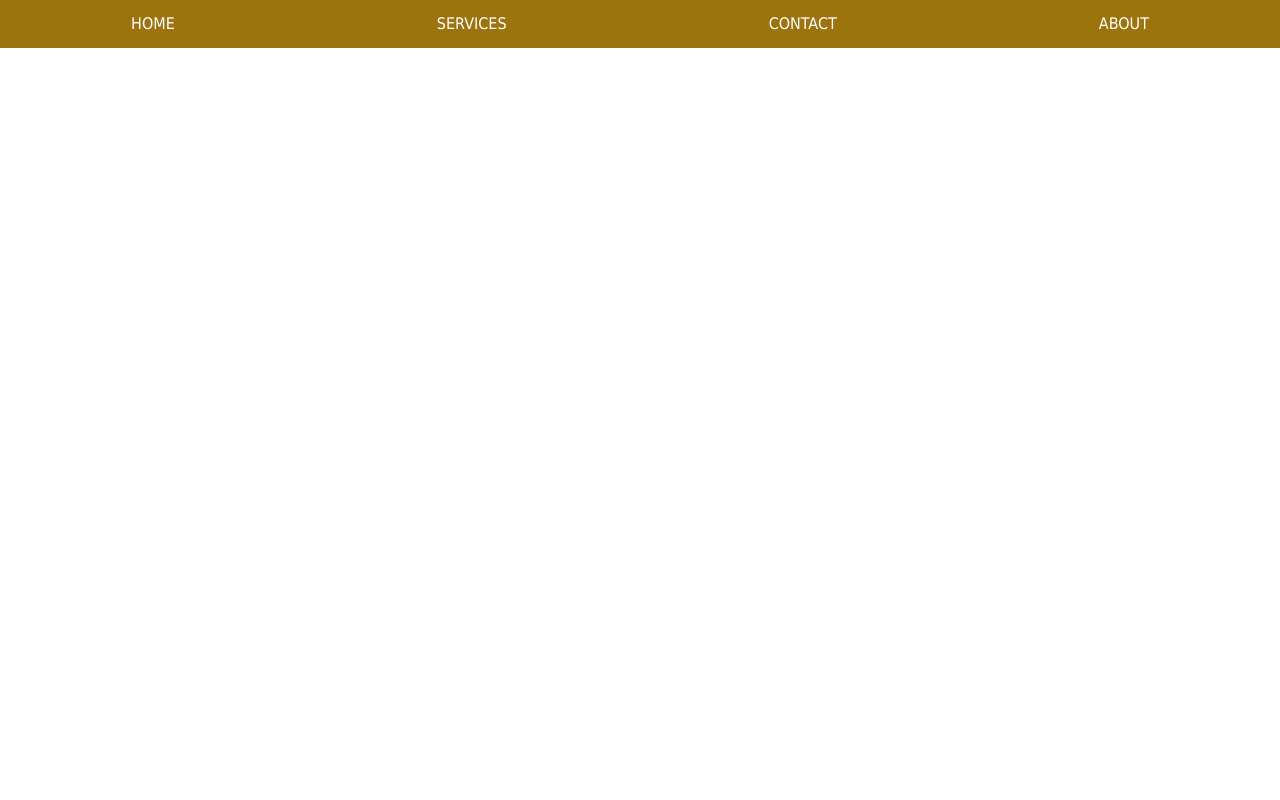
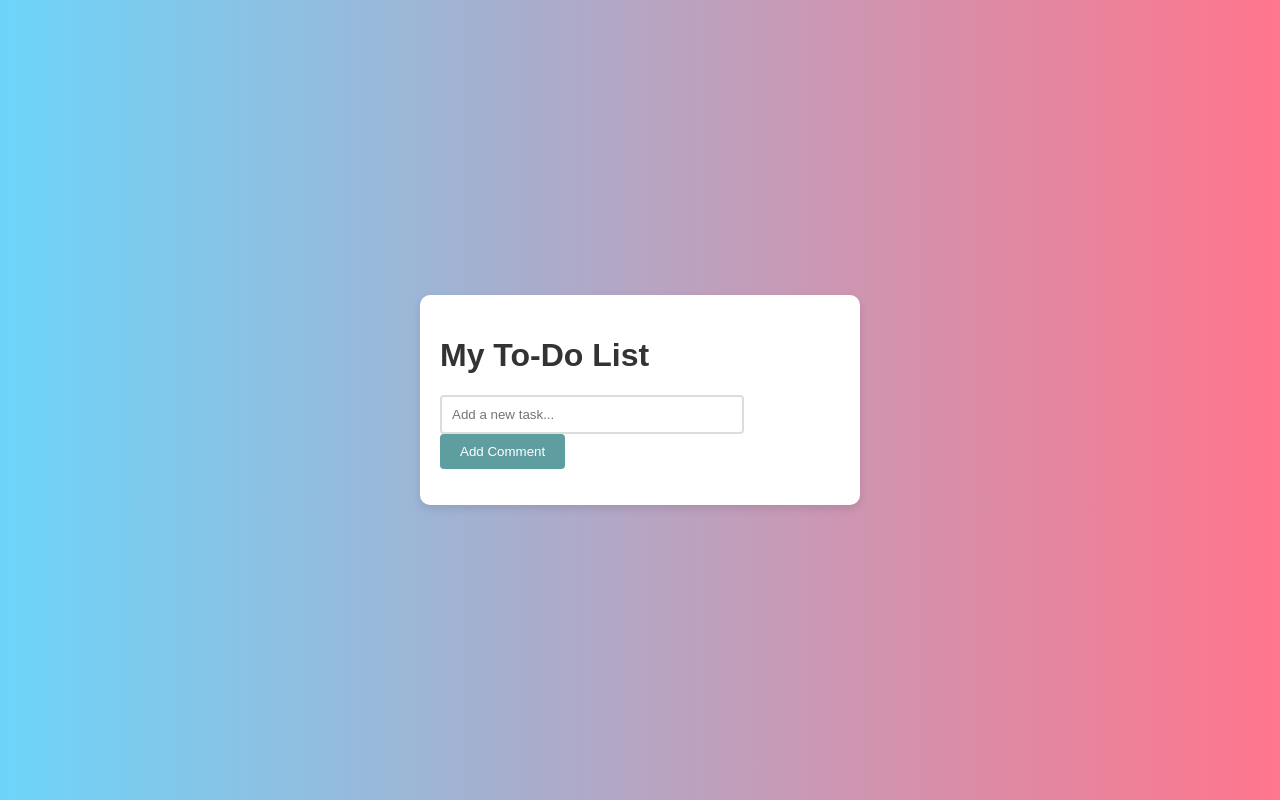
Before and after one commit to Maremar3/DOM-Project, a plain HTML site: page index.html in a window 1280 px wide. Drawn offline with Linux system fonts and the light colour scheme.

Commit message:
new idea

```diff
--- a/index.html
+++ b/index.html
@@ -1,21 +1,24 @@
 <!DOCTYPE html>
-<html>
-  <head>
-    <title>ALAB DOM Manipulation</title>
-
-    <meta charset="UTF-8" />
-    <link rel="stylesheet" href="styles.css">
-    <!-- <script src="index.js" defer></script> -->
-  </head>
-
-  <body>
-    <header>
-      <nav id="top-menu"></nav>
-      <!-- Add the <nav> element below -->
-      <nav id="sub-menu"></nav>
-    </header>
-    <main></main>
-
-    <script src="index.js"></script>
-  </body>
+<html lang="en">
+<head>
+    <meta charset="UTF-8">
+    <meta name="viewport" content="width=device-width, initial-scale=1.0">
+    <title>TO-DO-LIST</title>
+    <link rel="stylesheet" href="style.css">
+</head>
+<body>
+    <script src="script.js"></script>
+    <div id="todo-app">
+        <h1>My To-Do List</h1>
+        <form id="todo-form">
+            <input type="text" id="todo-input" placeholder="Add a new task...">
+            <!-- <button type="submit" >Add Task</button> -->
+            <!-- <button  id="cbutton">Add Task</button> -->
+            <button id="addCommentBtn">Add Comment</button>
+        </form>
+        <ul id="todo-list">
+            <!-- Tasks will be added here -->
+        </ul>
+      </div>
+</body>
 </html>
--- a/index.js
+++ /dev/null
@@ -1,104 +0,0 @@
-//import "./styles.css";
-// if (typeof window !== 'undefined') {
-//   // 👉️ can use document here
-//   console.log('You are on the browser')
-
-//   console.log(document.title)
-//   console.log(document.getElementsByClassName('my-class'));
-// } else {
-//   // 👉️ can't use document here
-//   console.log('You are on the server')
-// }
-const mainEl = document.getElementsByTagName("main")[0];
-// console.log(mainEl);
-//let mainEl = document.getElementsByTagName('main');
-//console.log(mainEl);
-mainEl.style.backgroundColor = "var(--main-bg)";
-//document.querySelector("h1").innerText = "DOM Manipulation";
-mainEl.innerHTML = "<h1>DOM Manipulation</h1>";
-mainEl.classList.add("flex-ctr");
-//mainEL.style.textAlign="center"
-const topMenuEl = document.getElementById("top-menu");
-// Set the height of topMenuEl to be 100%
-topMenuEl.style.height = "100%";
-// Set the background color of topMenuEl to the value stored in --top-menu-bg CSS custom property
-topMenuEl.style.backgroundColor = "var(--top-menu-bg)";
-//Add a class of flex-around to topMenuEl.
-topMenuEl.classList.add("flex-around");
-// Menu data structure
-var menuLinks = [
-  { text: "HOME", href: "/HOME" },
-  { text: "SERVICES", href: "/SERVICES" },
-  { text: "CONTACT", href: "/CONTACT" },
-  { text: "ABOUT", href: "/ABOUT" },
-];
-
-//HENOCK ARRAY**********//
-// menuLinks.forEach(function (i) {
-//   //Create an <a> element.
-//   const link = document.createElement("a");
-//   link.innerText = i.text;
-//   link.href = `${i.href}`;
-//   topMenuEl.appendChild(link);
-// });
-
-// ****** TEACHER ARRAY*********//
-menuLinks.forEach((el) => {
-  let link = document.createElement('a');
-  link.setAttribute('href', el.href);
-  link.textContent = el.text;
-  topMenuEl.appendChild(link);
-
-});
-
-
-// var menuLinks = [
-//   { text: "HOME", href: "/HOME" },
-//   {
-//     text: "SERVICES",
-//     href: "#",
-//     subLinks: [
-//       { text: "all", href: "/SERVICES/all" },
-//       { text: "top selling", href: "/SERVICES/top" },
-//       { text: "search", href: "/SERVICES/search" },
-//     ],
-//   },
-//   {
-//     text: "CONTACT",
-//     href: "#",
-//     subLinks: [
-//       { text: "new", href: "/CONTACT/new" },
-//       { text: "pending", href: "/CONTACT/pending" },
-//       { text: "history", href: "/CONTACT/history" },
-//     ],
-//   },
-//   {
-//     text: "ABOUT",
-//     href: "#",
-//     subLinks: [
-//       { text: "profile", href: "/ABOUT/profile" },
-//       { text: "sign out", href: "/ABOUT/signout" },
-//     ],
-//   },
-// ];
-
-
-//Select and cache the <nav id="sub-menu"> element in a variable named subMenuEl.
-// const subMenuEl = document.getElementById("sub-menu");
-// subMenuEl.style.height = "100%";
-// subMenuEl.style.backgroundColor = "var(--sub-menu-bg)";
-// subMenuEl.classList.add("flex-around");
-// console.log(subMenuEl);
-var topMenuLinks = document.querySelector("topMenuE1");
-
-//console.log(topMenuLinks);
-
-
-// Menu data structure
-// var menuLinks = [
-//     { text: 'about', href: '/about' },
-//     { text: 'catalog', href: '/catalog' },
-//     { text: 'orders', href: '/orders' },
-//     { text: 'account', href: '/account' },
-//   ];
-//console.log ("hello")
--- /dev/null
+++ b/script.js
@@ -0,0 +1,85 @@
+const todoForm = document.getElementById('todo-form');
+//console.log(todoForm )
+
+/////const cBtn = document.getElementById("addCommentBtn");
+
+/////const todoInput = document.getElementById('todo-input');
+
+/////const todoList = document.getElementById('todo-list');
+
+
+
+//const cList = document.getElementById("commentList");
+const cInput = document.getElementById("todo-input");
+const cBtn = document.getElementById("addCommentBtn");
+
+// The function to handle adding new comments.
+function addComment() {
+  const newComment = cInput.value;
+
+  // This wasn't in the instructions, but
+  // we added a guard against empty comments:
+  if (newComment === "") return;
+
+  /////cList.appendChild(document.createElement("li")).textContent = newComment;
+  ////cInput.value = "";
+  ///cInput.focus();
+}
+
+// Register the event listener.
+////cBtn.addEventListener("click", addComment);
+todoForm.addEventListener('submit', addComment)
+
+//We need to handle the event when a user adds a new task.
+//todoForm.addEventListener('click', function(event) {
+   ///// function addComment() {
+       ///// const newComment = todoInput.value;
+      /////console.log(newComment);
+        // This wasn't in the instructions, but
+        // we added a guard against empty comments:
+       // const newTask = todoInput.value;
+
+
+        // if (newComment === ""){
+        //      return;
+        //      window.alert('Please,you have to enter your task!');
+        // }
+
+
+
+       // cList.appendChild(document.createElement("li")).textContent = newComment;
+       //// todoInput.value = "";
+      //  cInput.focus();
+     ///// }
+
+     ///// cBtn.addEventListener("click", addComment);
+      //{
+
+    //event.preventDefault();
+
+    //const newTask = todoInput.value;
+
+    // if (newTask === "") {
+    //    window.alert('Please,you have to enter your task!');
+    //     return;
+    // }
+
+    // Additional code to add the task will go here
+
+    //todoInput.value = ''; // Clear the input field after adding a task
+ // });
+  function addTask(task) {
+    const listItem = document.createElement('li');
+    listItem.textContent = task;
+
+    // Additional functionality to be added here
+
+    todoList.appendChild(listItem);
+  }
+
+//integrate our addTask function into the form submission event:
+  todoForm.addEventListener('submit', function(event) {
+    // Existing code
+
+    addTask(newTask); // Add the new task
+  });
--- /dev/null
+++ b/style.css
@@ -0,0 +1,56 @@
+body {
+    font-family: 'Arial', sans-serif;
+    display: flex;
+    flex-direction: column;
+    justify-content: center;
+    align-items: center;
+    height: 100vh;
+    margin: 0;
+    background: linear-gradient(to right, #6DD5FA, #FF758C);
+    color: #333;
+  }
+
+  #todo-app {
+    width: 80%;
+    max-width: 400px;
+    margin: 0 auto;
+    padding: 20px;
+    background-color: #fff;
+    border-radius: 10px;
+    box-shadow: 0 4px 8px rgba(0, 0, 0, 0.1);
+  }
+  #todo-form input[type="text"] {
+    width: 70%;
+    padding: 10px;
+    border: 2px solid #ddd;
+    border-radius: 4px;
+    margin-right: 10px;
+  }
+
+  #todo-form button {
+    padding: 10px 20px;
+    background-color: #5F9EA0;
+    color: white;
+    border: none;
+    border-radius: 4px;
+    cursor: pointer;
+    transition: background-color 0.3s;
+  }
+
+  #todo-form button:hover {
+    background-color: #4682B4;
+  }
+  #todo-list {
+    list-style: none;
+    padding: 0;
+  }
+
+  #todo-list li {
+    background-color: #f9f9f9;
+    margin-top: 10px;
+    padding: 10px;
+    border-radius: 4px;
+    display: flex;
+    justify-content: space-between;
+    align-items: center;
+  }
--- a/styles.css
+++ /dev/null
@@ -1,68 +0,0 @@
-* {
-  box-sizing: border-box;
-}
-
-/* CSS Custom Properties */
-:root {
-  --main-bg: #ffffff;
-  /* --top-menu-bg: #0e9aa7; */
-
-  --top-menu-bg: rgb(156, 115, 13) ;
-  --sub-menu-bg:  rgb(226, 173, 38) ;
-}
-
-body {
-  font-family: Tahoma, Geneva, sans-serif;
-  height: 100vh;
-  margin: 0;
-  display: grid;
-  grid-template-rows: 3rem auto;
-  color: white;
-}
-
-.flex-ctr {
-  display: flex;
-  justify-content: center;
-  align-items: center;
-}
-
-.flex-around {
-  display: flex;
-  justify-content: space-around;
-  align-items: center;
-}
-
-nav a {
-  line-height: 3rem;
-  padding: 0 1rem;
-  text-transform: uppercase;
-  text-decoration: none;
-  color: white;
-}
-
-#top-menu a:hover {
-  background-color: var(--sub-menu-bg);
-}
-header,
-#top-menu {
-  position: relative;
-}
-#top-menu {
-  z-index: 20;
-}
-#sub-menu {
-  width: 100%;
-  z-index: 10;
-  transition: top 0.5s ease-out;
-}
-#sub-menu a:hover {
-  background-color: var(--top-menu-bg);
-}
-nav a.active {
-  background-color: var(--sub-menu-bg);
-  color: var(--main-bg);
-}
-#subMenuEl{
-  position: absolute;
-  top:0;
-}
```
Also changed, not shown: 1 other file.
